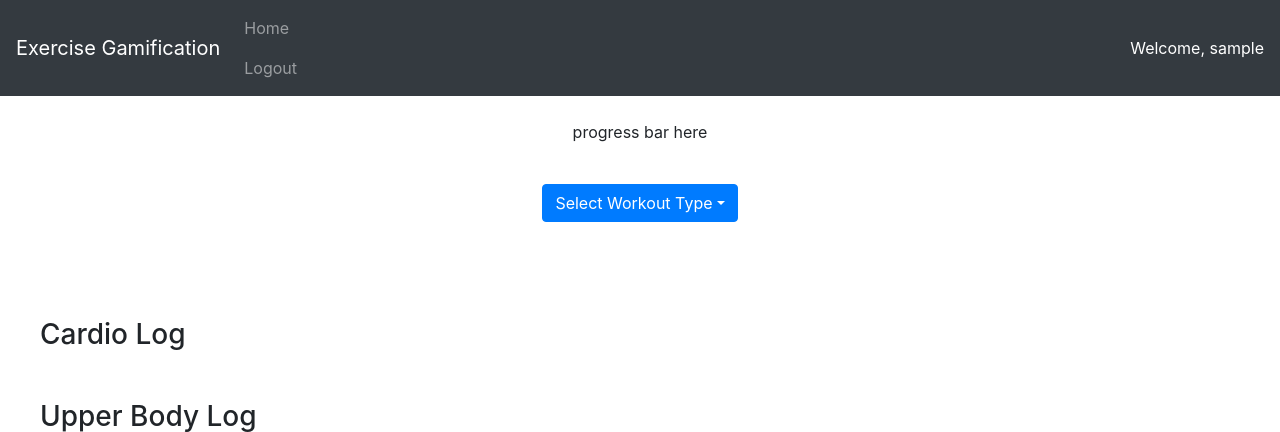
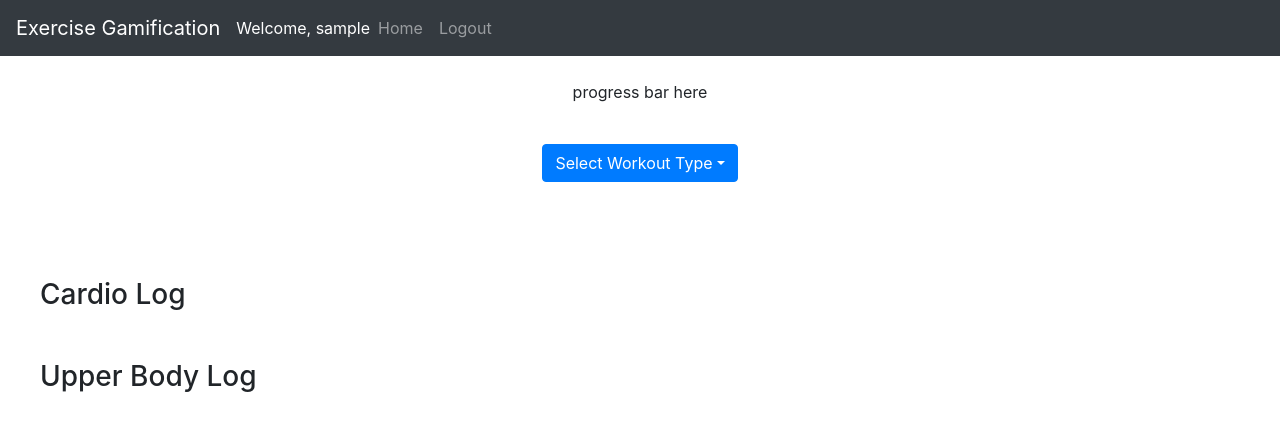
Before and after one commit to tyjclift/exercise-gamification, a Django app: page / in a window 1280 px wide. Shown: the top 432 px of the page. Run offline with Django 3.2, Linux system fonts and the light colour scheme; the visitor is signed in with stand-in values (Sample User, id 1); data that the repository does not hold is empty; some libraries are stand-ins or nearby versions.

Commit message:
Update nav-bar

```diff
--- a/index/templates/index/index.html
+++ b/index/templates/index/index.html
@@ -19,15 +19,16 @@
     <a class="navbar-brand">Exercise Gamification</a>
     {% if user.is_authenticated %}
     <div class="collapse navbar-collapse">
-        <ul class="navbar-nav mr-auto">
-            <li class="nav-item">
-                <a class="nav-link" href="{% url 'index' %}">Home</a>
-                <a class="nav-link" href="{% url 'account_logout' %}">Logout</a>
-            </li>
-        </ul>
         <span class="form-inline navbar-text" style="color:white">
             Welcome, {{ user.username }}
         </span>
+        <ul class="navbar-nav">
+            <li class="nav-item">
+                <a class="nav-link" href="{% url 'index' %}">Home</a>
+            </li>
+            <li class="nav-item">
+                <a class="nav-link" href="{% url 'account_logout' %}">Logout</a>
+            </li>
     </div>
     {% endif %}
 </nav>
```
